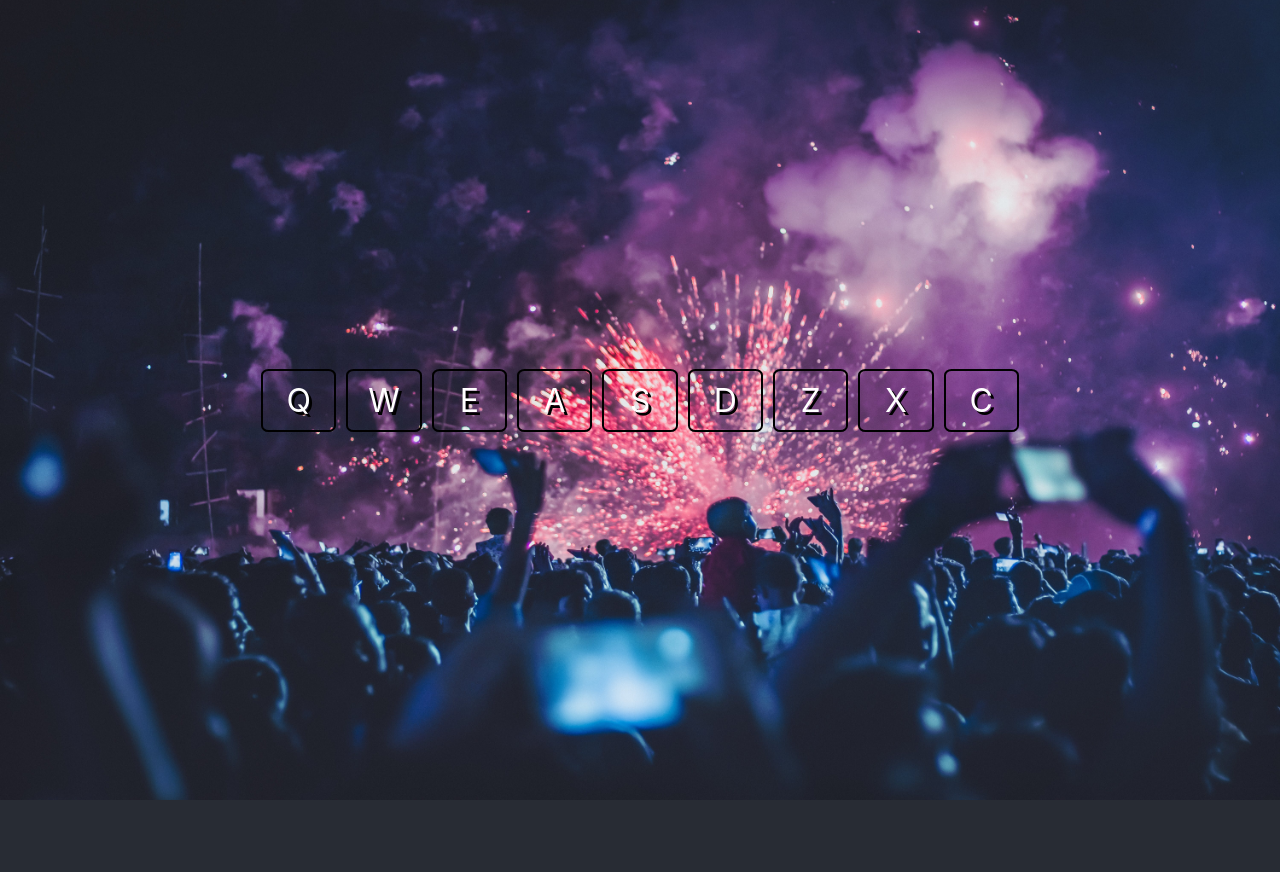
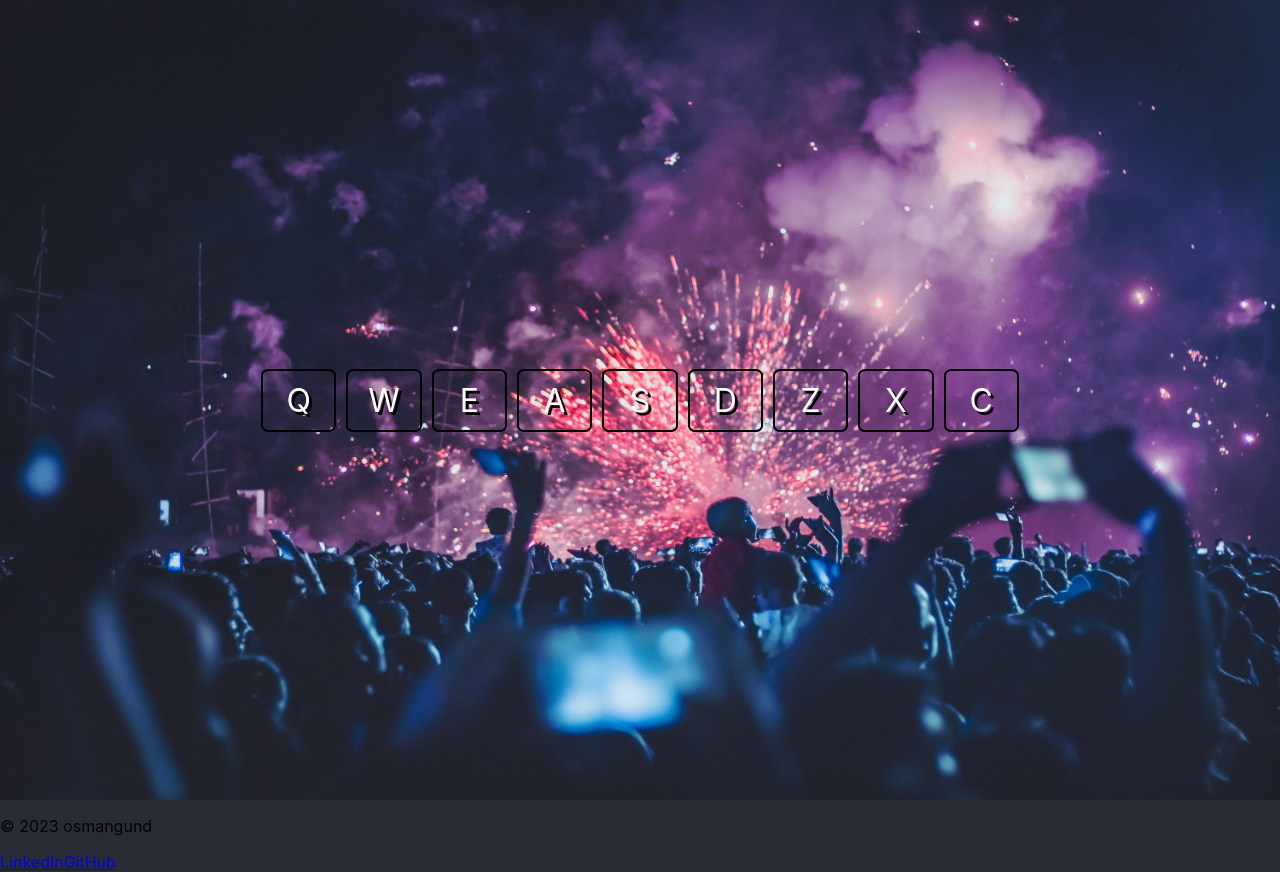
Before and after one commit to emreguendogdu/Drum-Machine, a React (Create React App) app: page / in a window 1280 px wide. Before the commit the page ends 800 px from the top, so only its background shows below. Built offline with nearby package versions, Linux system fonts and the light colour scheme.

Commit message:
Added main container, added Footer

```diff
--- a/src/components/App.js
+++ b/src/components/App.js
@@ -1,6 +1,7 @@
 import { useEffect } from 'react';
 import './styles/App.scss';
 import Drumpad from "./Drumpad";
+import Footer from "./Footer";
 
 export default function App() {
 
@@ -25,6 +26,7 @@ export default function App() {
   useEffect(() => window.addEventListener('keydown', handleKeydown));
 
   return (
+    <>
     <div id="drum-machine">
       <p id="display">
       </p>
@@ -40,5 +42,7 @@ export default function App() {
         <Drumpad k={"C"} audiosrc={"Cev_H2.mp3"} name={"Closed Hi-hat"}/>
       </div>
     </div>
+    <Footer/>
+    </>
   );
 }
```
